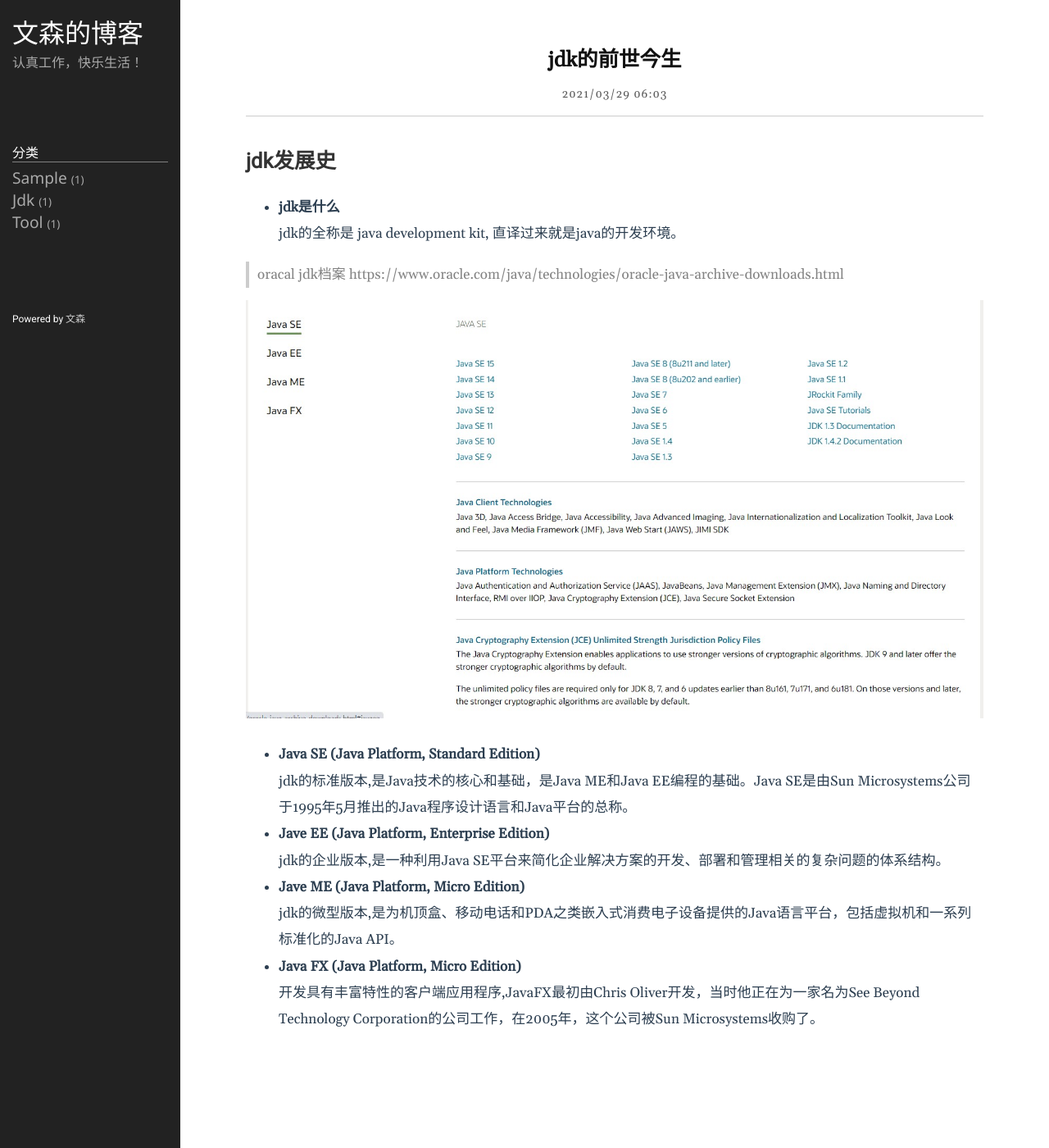
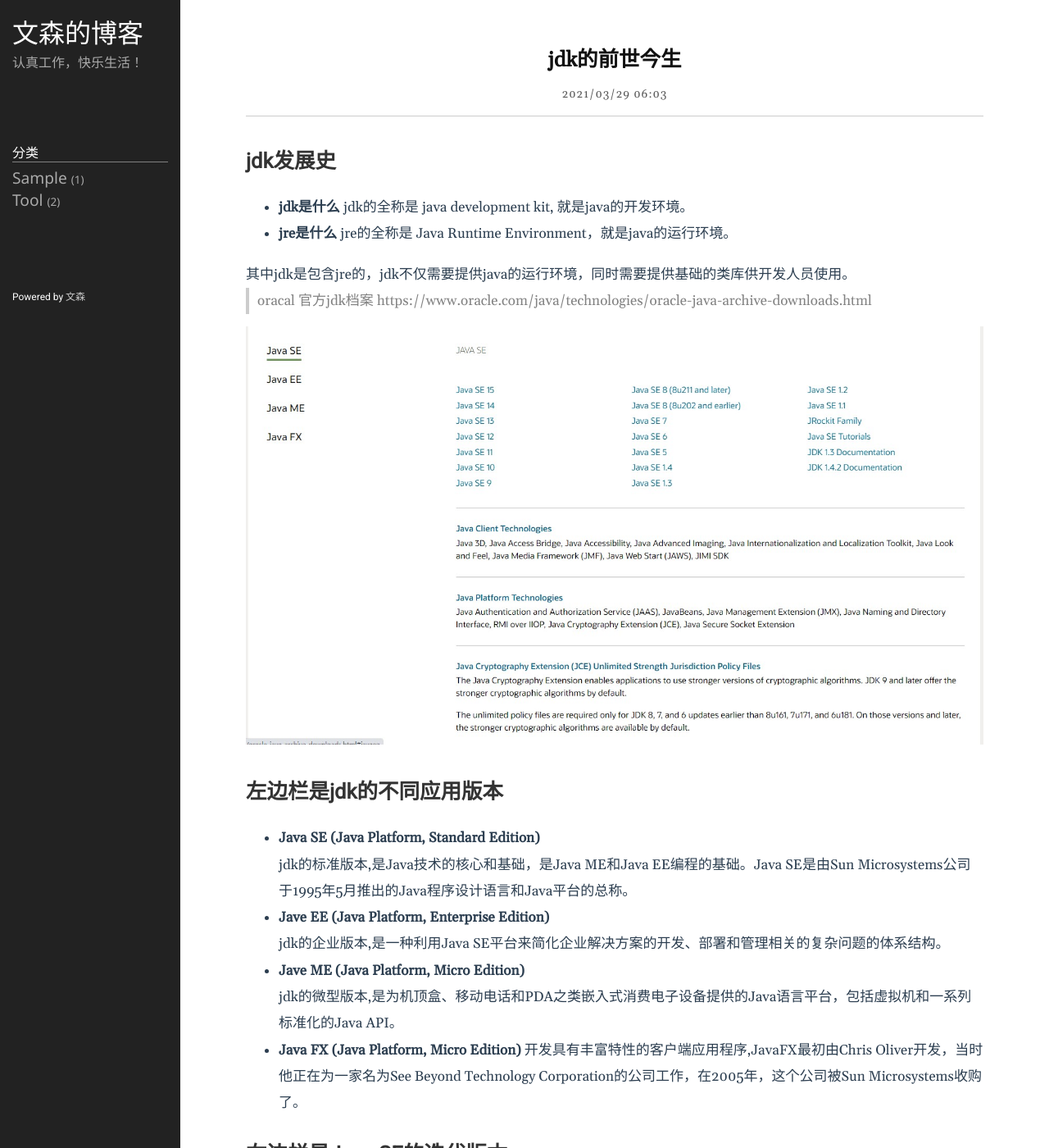
Before and after one commit to Vincent-0112/Vincent-0112.github.io, a Jekyll site: the page built from _posts/2021-03-29-jdk的前世今生.md, in a window 1280 px wide and 1400 px high. Shown: the whole window at 82% size. Built offline with Jekyll 4.4.1, drawn with Linux system fonts in a browser that asks for light colours; some of the changed text lies outside the part shown.

Commit message:
Update 2021-03-29-jdk的前世今生.md

```diff
--- a/_posts/2021-03-29-jdk的前世今生.md
+++ b/_posts/2021-03-29-jdk的前世今生.md
@@ -2,19 +2,24 @@
 layout: post
 title:  "jdk的前世今生"
 date:   2021-03-29 15:08:29 +0900
-categories: jdk
+categories: tool
 ---
 
 # jdk发展史
 
 - **jdk是什么**
-jdk的全称是 java development kit, 直译过来就是java的开发环境。
+jdk的全称是 java development kit, 就是java的开发环境。
+- **jre是什么**
+jre的全称是 Java Runtime Environment，就是java的运行环境。
 
-> oracal jdk档案 https://www.oracle.com/java/technologies/oracle-java-archive-downloads.html
+其中jdk是包含jre的，jdk不仅需要提供java的运行环境，同时需要提供基础的类库供开发人员使用。
 
+
+> oracal 官方jdk档案 https://www.oracle.com/java/technologies/oracle-java-archive-downloads.html
 
 ![jdk档案](/public/img/2021-03-29-jdk-01.jpg)
 
+## 左边栏是jdk的不同应用版本
 
 - **Java SE (Java Platform, Standard Edition)**
 jdk的标准版本,是Java技术的核心和基础，是Java ME和Java EE编程的基础。Java SE是由Sun Microsystems公司于1995年5月推出的Java程序设计语言和Java平台的总称。
@@ -24,3 +29,6 @@ jdk的企业版本,是一种利用Java SE平台来简化企业解决方案的开
 jdk的微型版本,是为机顶盒、移动电话和PDA之类嵌入式消费电子设备提供的Java语言平台，包括虚拟机和一系列标准化的Java API。
 - **Java FX (Java Platform, Micro Edition)**
 开发具有丰富特性的客户端应用程序,JavaFX最初由Chris Oliver开发，当时他正在为一家名为See Beyond Technology Corporation的公司工作，在2005年，这个公司被Sun Microsystems收购了。
+
+## 右边栏是Java SE的迭代版本
+java se 几乎每半年更新一个版本
```
